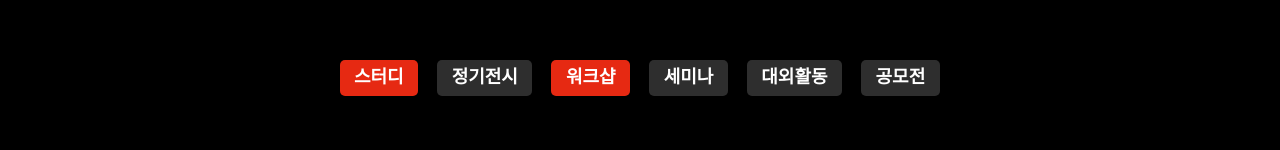
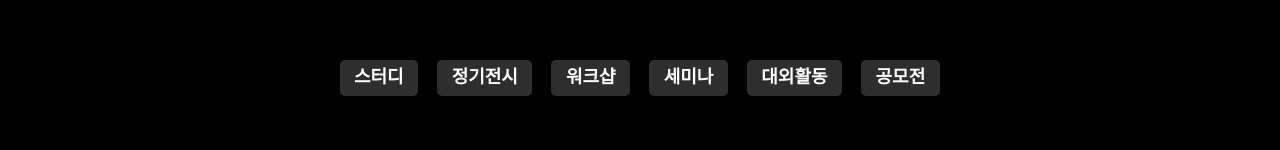
Before and after one commit to Network-Leader/Inacoms-FE, a Next.js app: page /work in a window 1280 px wide. Shown: the part 765-915 px from the top of the page. Built offline with nearby package versions, Linux system fonts and the light colour scheme; a web font is replaced by a local one.

Commit message:
work 검색, 필터 완성

```diff
--- a/src/components/work/main/category/index.tsx
+++ b/src/components/work/main/category/index.tsx
@@ -1,4 +1,5 @@
 import styled from "@emotion/styled";
+import { useEffect } from "react";
 
 const CategorySection = styled.div`
   width: 100vw;
@@ -12,12 +13,13 @@ const CategorySection = styled.div`
   }
 `;
 
-const CategoryItem = styled.div<{ category: string }>`
+const CategoryItem = styled.div<{ category: any; eachCate: any }>`
+  cursor: pointer;
   color: ${(props) => props.theme.color.white};
   font-size: 18px;
   font-weight: 700;
   background-color: ${(props) =>
-    props.category === "스터디" || props.category === "워크샵"
+    props.category?.includes(props.eachCate)
       ? props.theme.color.red
       : props.theme.color.black_2E};
   padding: 8px 14.5px;
@@ -36,18 +38,44 @@ const categoryArr = [
 const WorkCategory = ({
   category,
   setCategory,
+  setResCategory,
+  resCategory,
 }: {
-  category: string;
+  category: any;
   setCategory: any;
+  resCategory: any;
+  setResCategory: any;
 }) => {
+  const handleCategory = (e: any) => {
+    const categoryId = e.target.id;
+    setCategory({
+      categoryTags: {
+        ...category.categoryTags,
+        [categoryId]: !category.categoryTags[categoryId],
+      },
+    });
+  };
+  useEffect(() => {
+    const clicked = [];
+    const now = category.categoryTags;
+    for (let i in now) {
+      if (now[i]) {
+        clicked.push(i);
+      }
+    }
+    setResCategory(clicked);
+  }, [category.categoryTags]);
+
   return (
     <CategorySection>
       <div className="categoryBox">
         {categoryArr.map((item) => (
           <CategoryItem
+            id={item.text}
             key={item.id}
-            onClick={() => setCategory(item.text)}
-            category={item.text}
+            onClick={handleCategory}
+            category={resCategory}
+            eachCate={item.text}
           >
             {item.text}
           </CategoryItem>
--- a/src/components/work/main/eachWork/index.tsx
+++ b/src/components/work/main/eachWork/index.tsx
@@ -2,6 +2,9 @@ import styled from "@emotion/styled";
 import works from "../../../../data/works.json";
 import Image from "next/image";
 import Link from "next/link";
+import { useCallback, useEffect, useState } from "react";
+import { type } from "os";
+import { orderBy } from "lodash";
 
 const EachWorkSection = styled.div`
   width: 100vw;
@@ -72,11 +75,25 @@ const EachBox = styled.div<{ thumb: string }>`
   }
 `;
 
-const EachWork = () => {
+const EachWork = ({
+  searchValue,
+  resCategory,
+}: {
+  searchValue: string;
+  resCategory: any;
+}) => {
+  const searchWorks = works.filter((item) => {
+    return item?.title?.includes(searchValue);
+  });
+
+  const typeWorks = searchWorks.filter((item) => {
+    if (resCategory.length === 0) return !resCategory?.includes(item.type);
+    else return resCategory?.includes(item.type);
+  });
   return (
     <EachWorkSection>
       <div className="workBox">
-        {works.map((item) => (
+        {typeWorks?.map((item) => (
           <Link href={`/work/${item?.id}`} key={item?.id}>
             <EachBox thumb={item?.thumbnail}>
               <div className="blur"></div>
--- a/src/components/work/main/index.tsx
+++ b/src/components/work/main/index.tsx
@@ -1,6 +1,6 @@
 import styled from "@emotion/styled";
 import WorkSearch from "./search";
-import { useState } from "react";
+import { useEffect, useState } from "react";
 import WorkCategory from "./category";
 import EachWork from "./eachWork";
 
@@ -10,9 +10,29 @@ const WorkMainSection = styled.section`
 `;
 
 const WorkMain = () => {
-  const [searchType, setSearchType] = useState("name");
+  const [searchType, setSearchType] = useState("title");
   const [searchValue, setSearchValue] = useState("");
-  const [category, setCategory] = useState("");
+  const [category, setCategory] = useState({
+    categoryTags: {
+      스터디: false,
+      정기전시: false,
+      워크샵: false,
+      세미나: false,
+      대외활동: false,
+      공모전: false,
+    },
+  });
+  const [resCategory, setResCategory] = useState([""]);
+  // useEffect(() => {
+  //   setResCategory([
+  //     "정기전시",
+  //     "스터디",
+  //     "워크샵",
+  //     "세미나",
+  //     "대외활동",
+  //     "공모전",
+  //   ]);
+  // }, []);
   return (
     <WorkMainSection>
       <WorkSearch
@@ -20,8 +40,13 @@ const WorkMain = () => {
         setSearchValue={setSearchValue}
         searchValue={searchValue}
       />
-      <WorkCategory category={category} setCategory={setCategory} />
-      <EachWork />
+      <WorkCategory
+        category={category}
+        setCategory={setCategory}
+        resCategory={resCategory}
+        setResCategory={setResCategory}
+      />
+      <EachWork searchValue={searchValue} resCategory={resCategory} />
     </WorkMainSection>
   );
 };
--- a/src/components/work/main/search/index.tsx
+++ b/src/components/work/main/search/index.tsx
@@ -61,13 +61,6 @@ const WorkSearch = ({
   searchValue,
   setSearchValue,
 }: SearchType) => {
-  const onSearch = () => {
-    alert("검색기능은 현재 준비중입니다.");
-    setSearchValue("");
-  };
-  const onKeyPress = (e: any) => {
-    if (e.key === "Enter") onSearch();
-  };
   return (
     <SearchSection>
       <div className="searchBox">
@@ -77,7 +70,6 @@ const WorkSearch = ({
             defaultValue="name"
           >
             <option value="name">활동명</option>
-            <option value="type">종류</option>
           </select>
         </div>
         <div className="divide"></div>
@@ -85,9 +77,8 @@ const WorkSearch = ({
           className="search"
           value={searchValue}
           onChange={(e) => setSearchValue(e.target.value)}
-          onKeyPress={onKeyPress}
         />
-        <div className="searchIcon" onClick={onSearch}>
+        <div className="searchIcon">
           <Image
             src={"/images/icons/work/search_icon.png"}
             alt="down"
```
